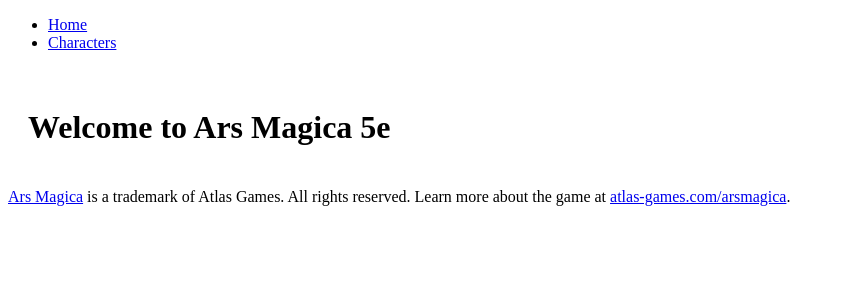
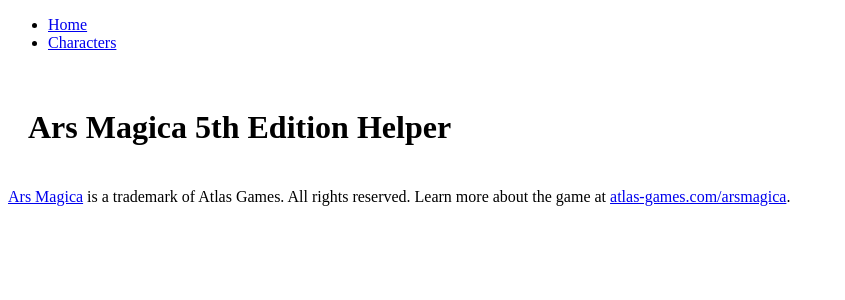
Before and after one commit to NobleFish/ars-magica-app, a Next.js app: page / in a window 1280 px wide. Shown: the top 300 px of the page, without its empty margins (0-845 px from the left). Built offline with nearby package versions, Linux system fonts and the light colour scheme.

Commit message:
Updated text on home page

```diff
--- a/pages/index.js
+++ b/pages/index.js
@@ -2,7 +2,7 @@
   return (
     <div>
       <div style={{ padding: '20px' }}>
-        <h1>Welcome to Ars Magica 5e</h1>
+        <h1> Ars Magica 5th Edition Helper</h1>
       </div>
     </div>
   );
```
